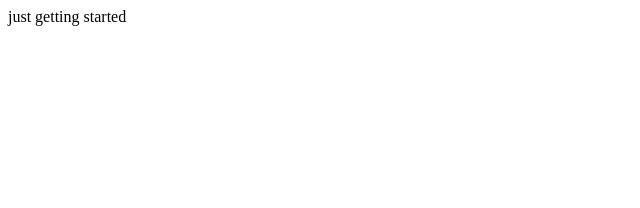
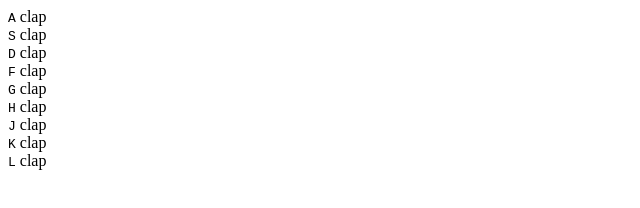
Before and after one commit to Gonzalon3140/java_drum, a plain HTML site: page index.html in a window 1280 px wide. Shown: the whole page, without its empty margins (0-640 px from the left). Drawn offline with Linux system fonts and the light colour scheme.

Commit message:
basic html done and sounds downloaded and links set up in html

```diff
--- a/index.html
+++ b/index.html
@@ -11,7 +11,91 @@
 </head>
 
 <body>
-    just getting started
+
+    <div class="keys">
+
+        <div data-key="65" class="key">
+            <kbd>A</kbd>
+            <span class="sound">clap</span>
+        </div>
+
+    </div>
+    <div class="keys">
+
+        <div data-key="83" class="key">
+            <kbd>S</kbd>
+            <span class="sound">clap</span>
+        </div>
+
+    </div>
+    <div class="keys">
+
+        <div data-key="68" class="key">
+            <kbd>D</kbd>
+            <span class="sound">clap</span>
+        </div>
+
+    </div>
+    <div class="keys">
+
+        <div data-key="70" class="key">
+            <kbd>F</kbd>
+            <span class="sound">clap</span>
+        </div>
+
+    </div>
+    <div class="keys">
+
+        <div data-key="71" class="key">
+            <kbd>G</kbd>
+            <span class="sound">clap</span>
+        </div>
+
+    </div>
+    <div class="keys">
+
+        <div data-key="72" class="key">
+            <kbd>H</kbd>
+            <span class="sound">clap</span>
+        </div>
+
+    </div>
+    <div class="keys">
+
+        <div data-key="74" class="key">
+            <kbd>J</kbd>
+            <span class="sound">clap</span>
+        </div>
+
+    </div>
+    <div class="keys">
+
+        <div data-key="75" class="key">
+            <kbd>K</kbd>
+            <span class="sound">clap</span>
+        </div>
+
+    </div>
+    <div class="keys">
+
+        <div data-key="76" class="key">
+            <kbd>L</kbd>
+            <span class="sound">clap</span>
+        </div>
+
+    </div>
+
+    <audio data-key="65" src="./assets/sounds/141_clonky-what-is-that.wav"></audio>
+    <audio data-key="83" src="./assets/sounds/basic-drums.wav"></audio>
+    <audio data-key="68" src="./assets/sounds/big-verby-clap.wav"></audio>
+    <audio data-key="70" src="./assets/sounds/dirt-drums.wav"></audio>
+    <audio data-key="71" src="./assets/sounds/drum-loop.wav"></audio>
+    <audio data-key="72" src="./assets/sounds/hot-wire-vinyl-drums.wav"></audio>
+    <audio data-key="74" src="./assets/sounds/old-school-drums.wav"></audio>
+    <audio data-key="75" src="./assets/sounds/phat-drums-01.wav"></audio>
+    <audio data-key="76" src="./assets/sounds/snare-drum.wav"></audio>
+
+
 </body>
 
 <script src="./assets/javascript/main.js"></script>
```
Also changed, not shown: 10 other files.
